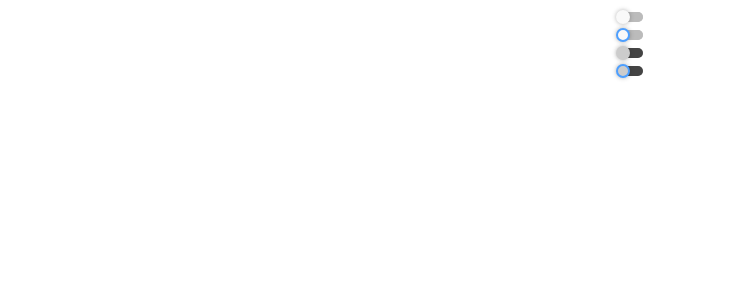
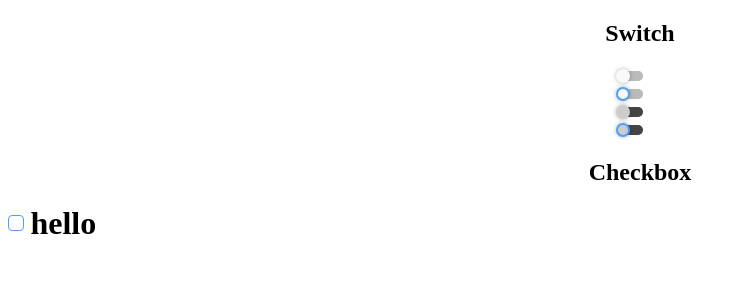
Before and after one commit to yeasir-cdda/custom-radio-switch-checkbox, a React (Create React App) app: page / in a window 1280 px wide. Shown: the top 300 px of the page, without its empty margins (0-745 px from the left). Built offline with nearby package versions, Linux system fonts and the light colour scheme.

Commit message:
checkbox done

```diff
--- a/src/App.js
+++ b/src/App.js
@@ -1,11 +1,18 @@
 import  CustomSwitch  from "./ToggleSwitch/CustomSwitch";
+import CustomCheckbox from "./CustomCheckbox/CustomCheckbox";
 function App() {
   return (
     <div className="">
+      <h2 style={{textAlign:'center'}}>Switch</h2>
      <CustomSwitch id='subscribe'/>
      <CustomSwitch outline id='outline'/>
+
      <CustomSwitch dark id='darks'/>
+
      <CustomSwitch dark outline id='darko'/>
+
+     <h2 style={{textAlign:'center'}}>Checkbox</h2>
+     <CustomCheckbox label='hello' id = 'check'/>
     </div>
   );
 }
--- /dev/null
+++ b/src/CustomCheckbox/CustomCheckbox.css
@@ -0,0 +1,42 @@
+.custom-checkbox {
+  font-size: 2rem;
+  font-weight: bold;
+  line-height: 1.1;
+  display: inline-grid;
+  grid-template-columns: .7em auto;
+  align-items: center;
+
+}
+input {
+  appearance: none;
+  margin: 0;
+  font: inherit;
+  width: 16px;
+  height: 16px;
+  border: 1px solid #4D9FFF;
+  border-radius: 4px;
+  display: grid;
+  place-content: center;
+}
+
+input::before {
+  content: "";
+  width: 8px;
+  height: 7px;
+  clip-path: polygon(14% 44%, 0 65%, 50% 100%, 100% 16%, 80% 0%, 43% 62%);
+  transform: scale(0);
+  transition: 120ms transform ease-out;
+  background-color: #4D9FFF;
+}
+
+input:checked::before {
+  transform: scale(1);
+}
+
+input:focus {
+  outline: 2px solid #444444;
+}
+
+input:disabled {
+  cursor: not-allowed;
+}
--- /dev/null
+++ b/src/CustomCheckbox/CustomCheckbox.js
@@ -0,0 +1,13 @@
+import React from 'react';
+import './CustomCheckbox.css'
+const CustomCheckbox = ({ id, label }) => {
+    return (
+        <label className='custom-checkbox' >
+            <input  type="checkbox" name={id} id={id} />
+            {label}
+        </label>
+
+    );
+};
+
+export default CustomCheckbox;
```
